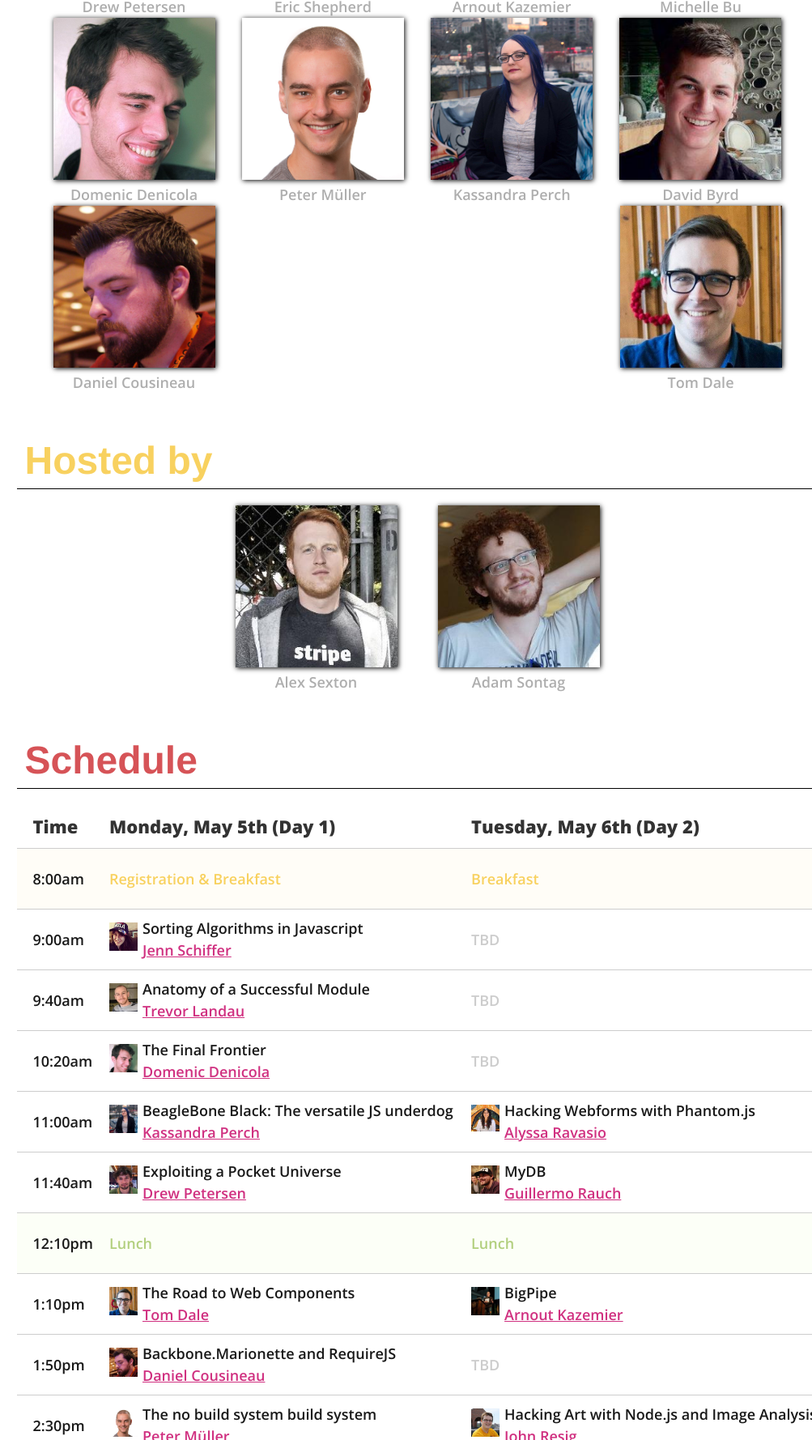
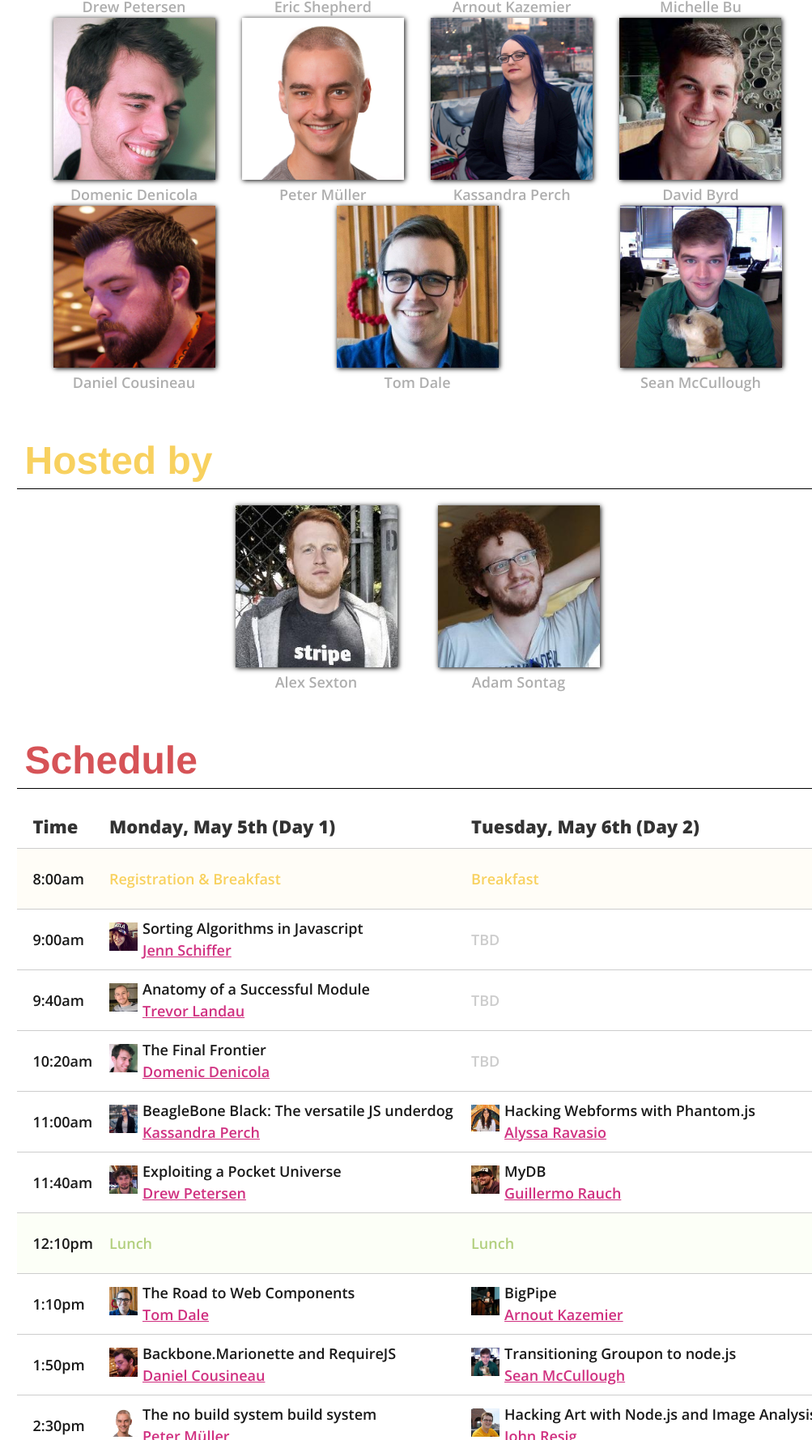
Before and after one commit to EmpireJS/2014.empirejs.org, a website: page public/index.html in a window 1280 px wide. Shown: the part 1744-3522 px from the top of the page at 81% size, without its empty margins (129-1132 px from the left). Drawn offline with nearby package versions, Linux system fonts and the light colour scheme; a web font is replaced by a local one.

Commit message:
[doc] Adding Sean McCullough

```diff
--- a/public/index.html
+++ b/public/index.html
@@ -73,7 +73,7 @@ console.log("... It’s Computer SCIENCE.");
         <div class="subheader">
           <h1>Speakers</h1>
           <div style="text-align: right">
-            <p>... <strong>6</strong> more to be announced. <strong>One every day!</strong></p>
+            <p>... <strong>5</strong> more to be announced. <strong>One every day!</strong></p>
           </div>
         </div>
 
@@ -166,6 +166,11 @@ console.log("... It’s Computer SCIENCE.");
           <div>
             <a href="https://twitter.com/tomdale" target="_blank">
               <img src="/img/speakers/tom-dale.jpg" alt /><p>Tom Dale</p>
+            </a>
+          </div>
+          <div>
+            <a href="https://twitter.com/mcculloughsean" target="_blank">
+              <img src="/img/speakers/sean-mccullough.jpg" alt /><p>Sean McCullough</p>
             </a>
           </div>
         </div>
@@ -282,7 +287,12 @@ console.log("... It’s Computer SCIENCE.");
                 <img src="/img/speakers/daniel-cousineau.jpg" />
                 <talk>Backbone.Marionette and RequireJS</talk>
                 <speaker><a href="http://twitter.com/dcousineau" target="_blank">Daniel Cousineau</a></speaker>
-              </td><td><tbd></tbd></td>
+              </td>
+              <td>
+                <img src="/img/speakers/sean-mccullough.jpg" />
+                <talk>Transitioning Groupon to node.js</talk>
+                <speaker><a href="http://twitter.com/mcculloughsean" target="_blank">Sean McCullough</a></speaker>
+              </td>
             </tr>
             <tr>
              <td>2:30pm</td>
```
Also changed, not shown: public/img/speakers/sean-mccullough.jpg (added).
